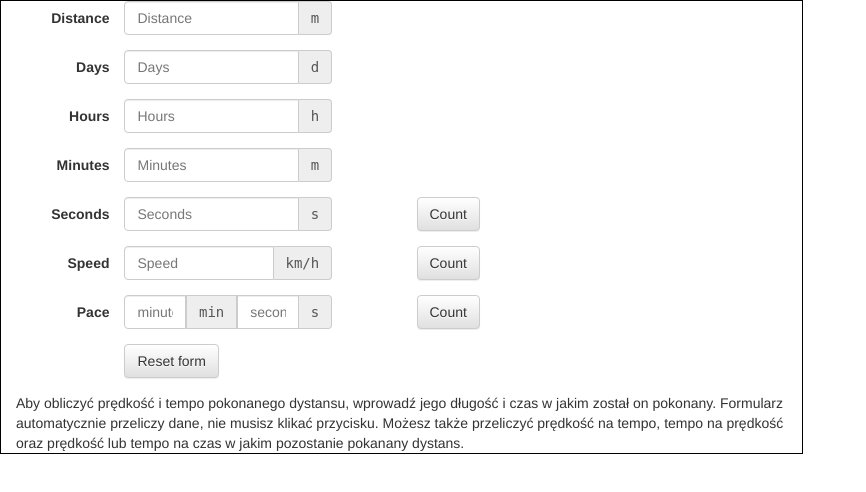
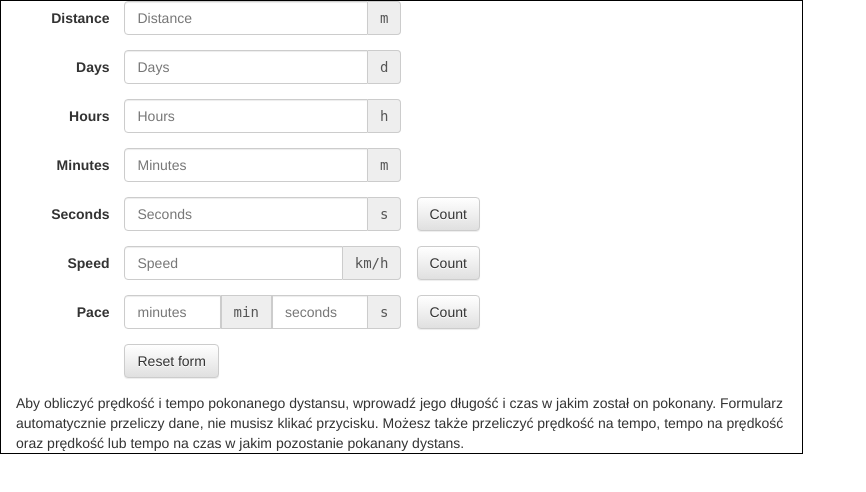
Before and after one commit to dracorp/running-calculator, a plain HTML site: page index.html in a window 1280 px wide. Shown: the whole page, without its empty margins (0-866 px from the left). Drawn offline with Linux system fonts and the light colour scheme.

Commit message:
Fixed width of columns

```diff
--- a/css/style.css
+++ b/css/style.css
@@ -1,6 +1,7 @@
 body {
     width: 803px;
     border: 1px solid black;
+
 }
 span.input-group-addon {
     font-family: 'Bitstream Vera Sans Mono', 'DejaVu Sans Mono', 'Monaco', Courier, monospace;
--- a/index.html
+++ b/index.html
@@ -23,7 +23,7 @@
             <form class="form-horizontal" method="post" role="form">
                 <div class="form-group">
                     <label class="col-sm-2 control-label">Distance</label>
-                    <div class="input-group col-sm-3">
+                    <div class="input-group col-sm-4">
                         <input id="distance" class="resetThis form-control" name="distance" type="text" placeholder="Distance"/>
                         <span class="input-group-addon">m</span>
                     </div>
@@ -31,7 +31,7 @@
 
                 <div class="form-group">
                     <label class="col-sm-2 control-label">Days</label>
-                    <div class="input-group col-sm-3">
+                    <div class="input-group col-sm-4">
                         <input id="days" class="resetThis form-control" name="days" type="text" placeholder="Days"/>
                         <span class="input-group-addon">d</span>
                     </div>
@@ -39,7 +39,7 @@
 
                 <div class="form-group">
                     <label class="col-sm-2 control-label">Hours</label>
-                    <div class="input-group col-sm-3">
+                    <div class="input-group col-sm-4">
                         <input id="hours" class="resetThis form-control" name="hours" type="text" placeholder="Hours"/>
                         <span class="input-group-addon">h</span>
                     </div>
@@ -47,7 +47,7 @@
 
                 <div class="form-group">
                     <label class="col-sm-2 control-label">Minutes</label>
-                    <div class="input-group col-sm-3">
+                    <div class="input-group col-sm-4">
                         <input id="minutes" class="resetThis form-control" name="minutes" type="text" placeholder="Minutes"/>
                         <span class="input-group-addon">m</span>
                     </div>
@@ -56,7 +56,7 @@
                     <div class="col-sm-6">
                         <div class="form-group">
                             <label class="col-sm-4 control-label">Seconds</label>
-                            <div class="input-group col-sm-6">
+                            <div class="input-group col-sm-8">
                                 <input id="seconds" class="resetThis form-control" name="seconds" type="text" placeholder="Seconds"/>
                                 <span class="input-group-addon">s</span>
                             </div>
@@ -74,7 +74,7 @@
                     <div class="col-sm-6">
                         <div class="form-group">
                             <label class="col-sm-4 control-label">Speed</label>
-                            <div class="input-group col-sm-6">
+                            <div class="input-group col-sm-8">
                                 <div class="input-group">
                                     <input id="speed" class="resetThis form-control" name="speed" type="text" placeholder="Speed"/>
                                     <span class="input-group-addon">km/h</span>
@@ -94,7 +94,7 @@
                     <div class="col-sm-6">
                         <div class="form-group">
                             <label class="col-sm-4 control-label">Pace</label>
-                            <div class="input-group col-sm-6">
+                            <div class="input-group col-sm-8">
                                 <input id="pace_minutes" class="resetThis form-control" name="pace_minutes" type="text" placeholder="minutes"/>
                                 <span class="input-group-addon">min</span>
                                 <input id="pace_seconds" class="resetThis form-control" name="pace_seconds" type="text" placeholder="seconds"/>
```
